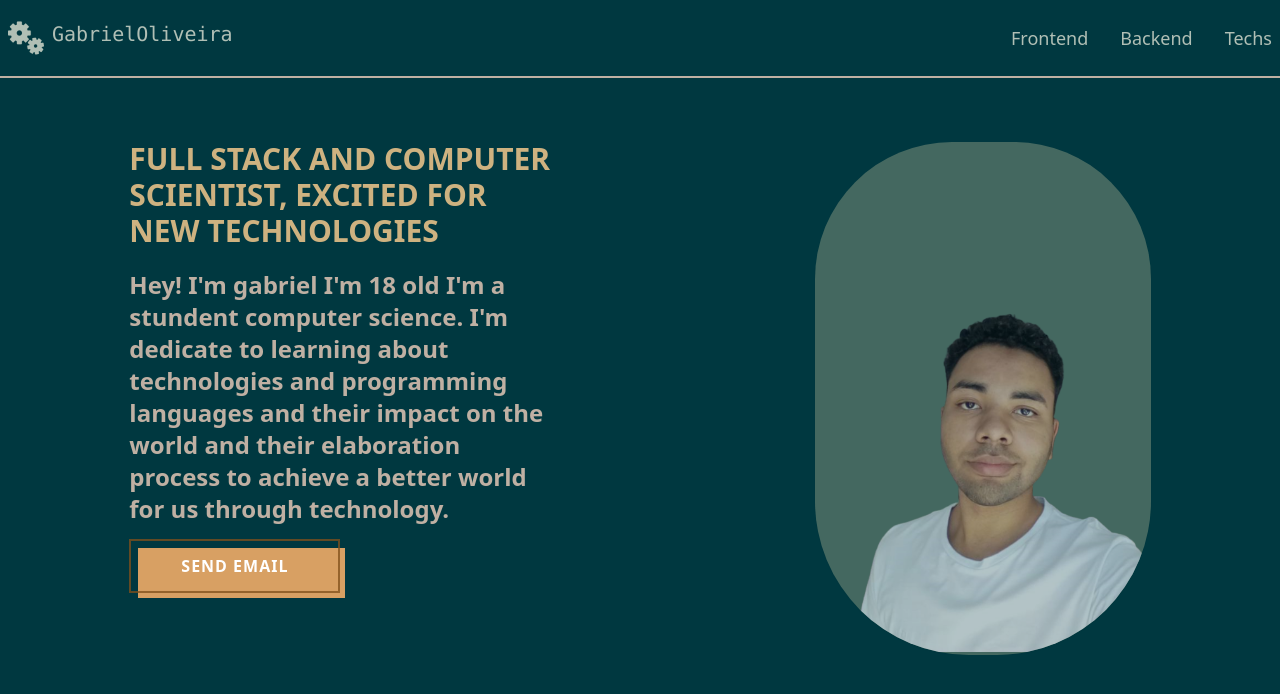
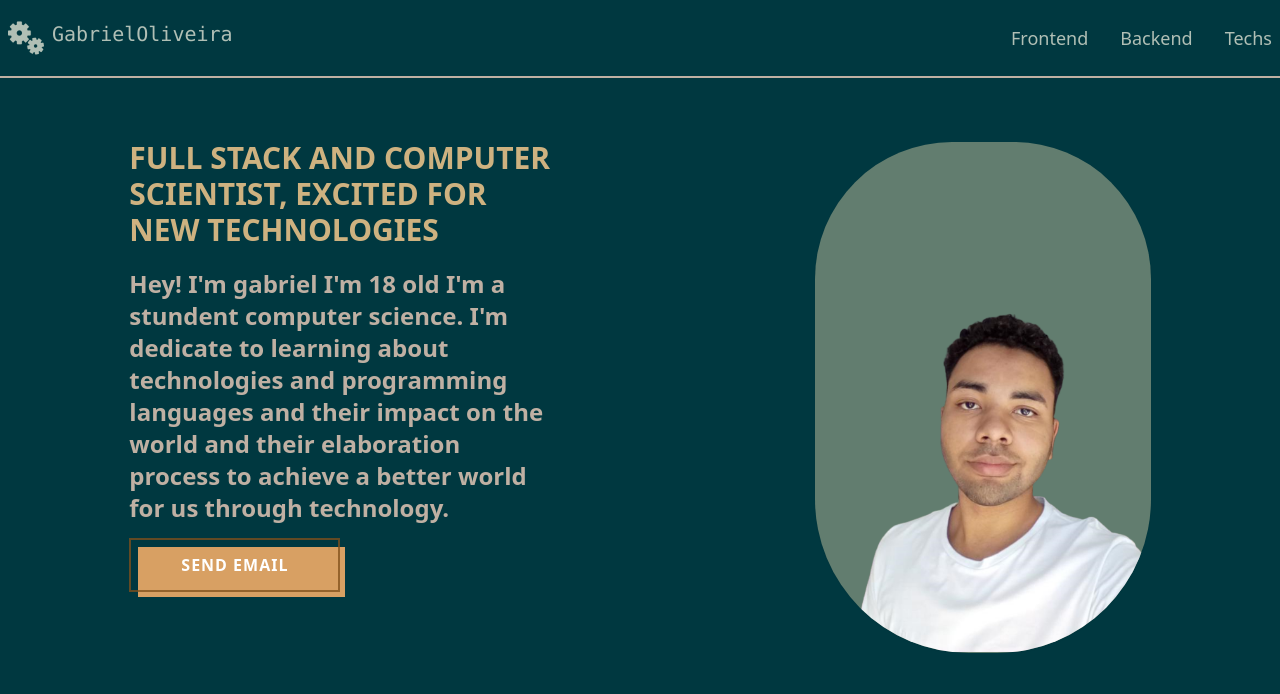
Before and after one commit to Greedwy-Blu/portfolio, a React (Vite) app: page / in a window 1280 px wide. Shown: the top 694 px of the page. Built offline with nearby package versions, Linux system fonts and the light colour scheme.

Commit message:
peaquenas mudaças

```diff
--- a/src/components/Header/index.tsx
+++ b/src/components/Header/index.tsx
@@ -41,7 +41,7 @@ export function Header(){
 
 <div className="mt-16 ">
 
-<Border className="overflow-auto">
+<Border className="overflow-auto da ">
 <ImgProfile className="translate-y-40 "/>
 </Border>
 
--- a/src/components/Header/styled.tsx
+++ b/src/components/Header/styled.tsx
@@ -50,13 +50,12 @@ export const HeaderButton = styled.button`
 export const Border = styled.div`
 border-radius: 137px 137px 154px 154px;
 	background-color: #d4cea476;
-	opacity: 0.7;
 	color: #fff;
 	line-height: 213px;
 	text-align: center;
 
 	width: 336px;
-	height: 513px;
+	height: 511px;
 	box-shadow: 0 1px 2px 0 rgb(0 0 0 / 0.05);
 
 
```
